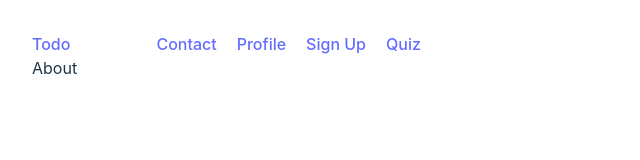
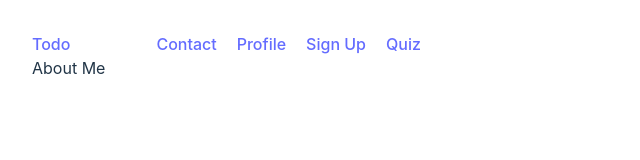
Before and after one commit to Onred/todo-list, a React (Vite) app: page /about in a window 1280 px wide. Shown: the top 160 px of the page, without its empty margins (0-640 px from the left). Built offline with nearby package versions, Linux system fonts and the light colour scheme.

Commit message:
Test Commit

```diff
--- a/src/components/About.jsx
+++ b/src/components/About.jsx
@@ -2,6 +2,6 @@ import React from 'react'
 
 export default function About() {
   return (
-    <div>About</div>
+    <div>About Me</div>
   )
 }
```
